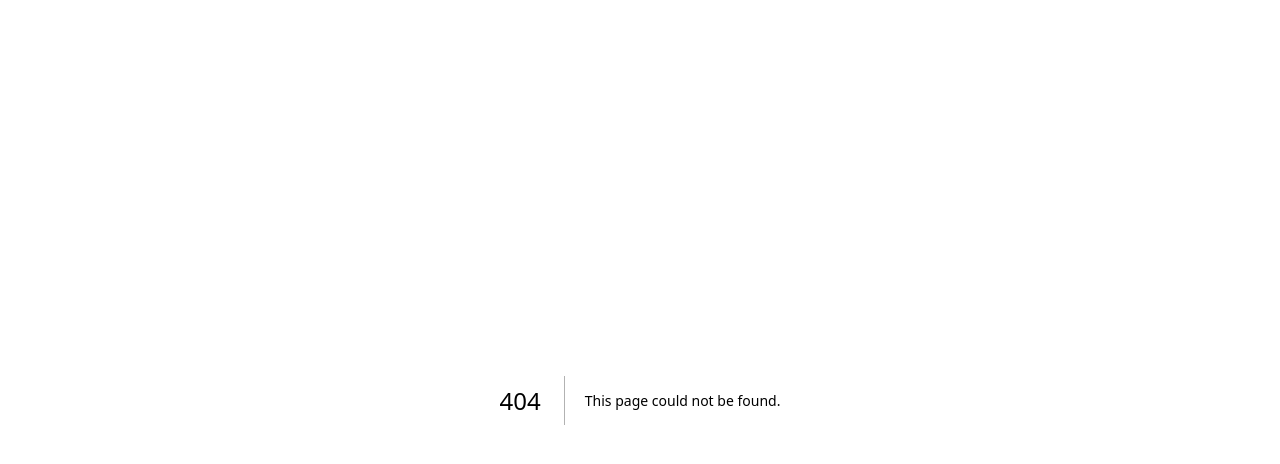
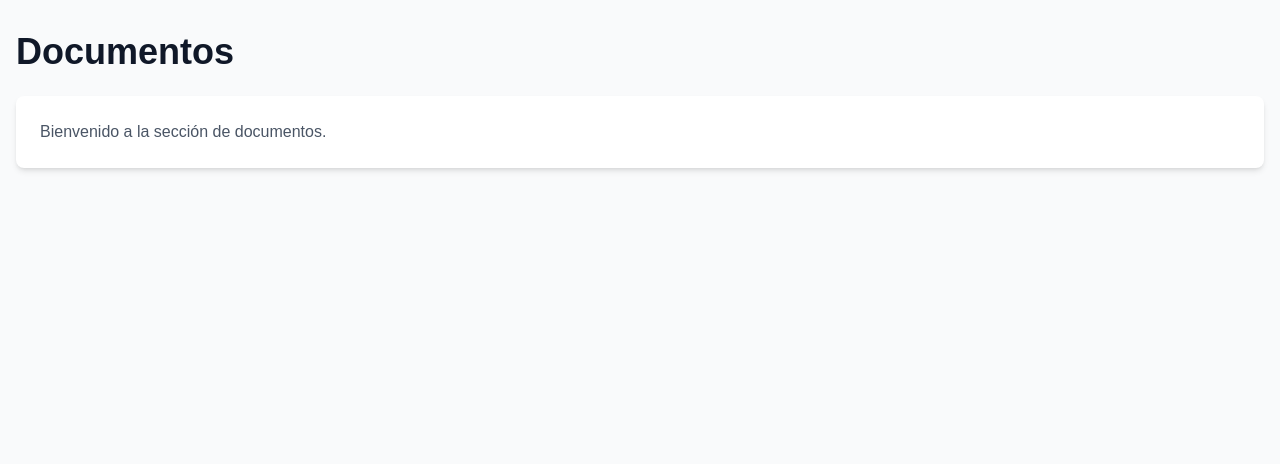
Before and after one commit to martinmadisor-cyber/bsale-frontend, a Next.js app: page /documentos in a window 1280 px wide. Before the commit this address had no page. Shown: the top 464 px of the page. Built offline with nearby package versions, Linux system fonts and the light colour scheme.

Commit message:
Crear página de documentos

```diff
--- /dev/null
+++ b/app/documentos/page.js
@@ -0,0 +1,17 @@
+export default function Documentos() {
+  return (
+    <div className="min-h-screen bg-gray-50">
+      <div className="container mx-auto px-4 py-8">
+        <h1 className="text-4xl font-bold text-gray-900 mb-6">
+          Documentos
+        </h1>
+
+        <div className="bg-white rounded-lg shadow-md p-6">
+          <p className="text-gray-600">
+            Bienvenido a la sección de documentos.
+          </p>
+        </div>
+      </div>
+    </div>
+  );
+}
```
